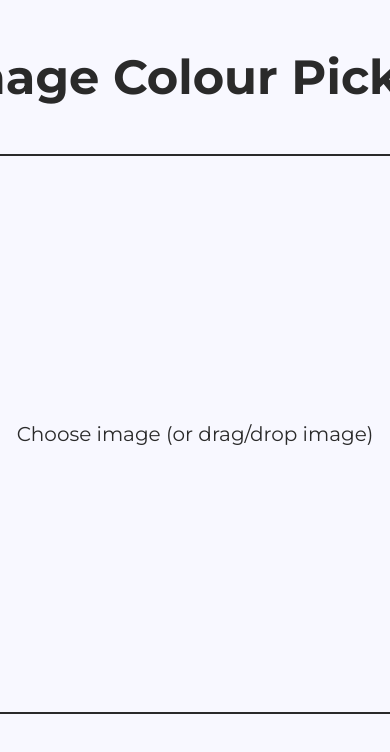
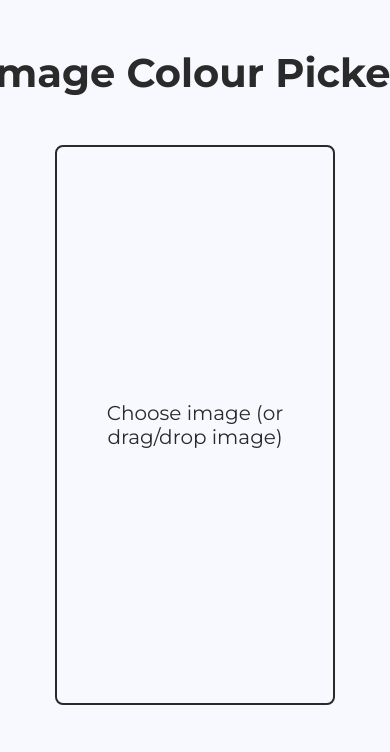
Before and after one commit to SafiaKhalid/image-colour-picker, a website: page index.html in a window 390 px wide. Shown: the top 752 px of the page. Drawn offline with Linux system fonts and the light colour scheme.

Commit message:
Reduced image container size, reduced h1 font size

```diff
--- a/style.css
+++ b/style.css
@@ -161,6 +161,9 @@ main > #button-colour-section > #focus-container {
 @media only screen and (max-width: 610px) {
     main > h1 {
         text-align: center;
+        font-size: 2.5em;
+        width: 100%;
+        height: fit-content;
     }
 
     main > div {
@@ -170,6 +173,11 @@ main > #button-colour-section > #focus-container {
 
     div > #image-container {
         align-self: center;
+    }
+
+    div > #image-container.large {
+        width: 50%;
+        aspect-ratio: 1 / 1;
     }
 
     div > #recents-container {
@@ -186,3 +194,5 @@ main > #button-colour-section > #focus-container {
         gap: 0.25em;
     }
 }
+
+/* initial large image container too large */
```
